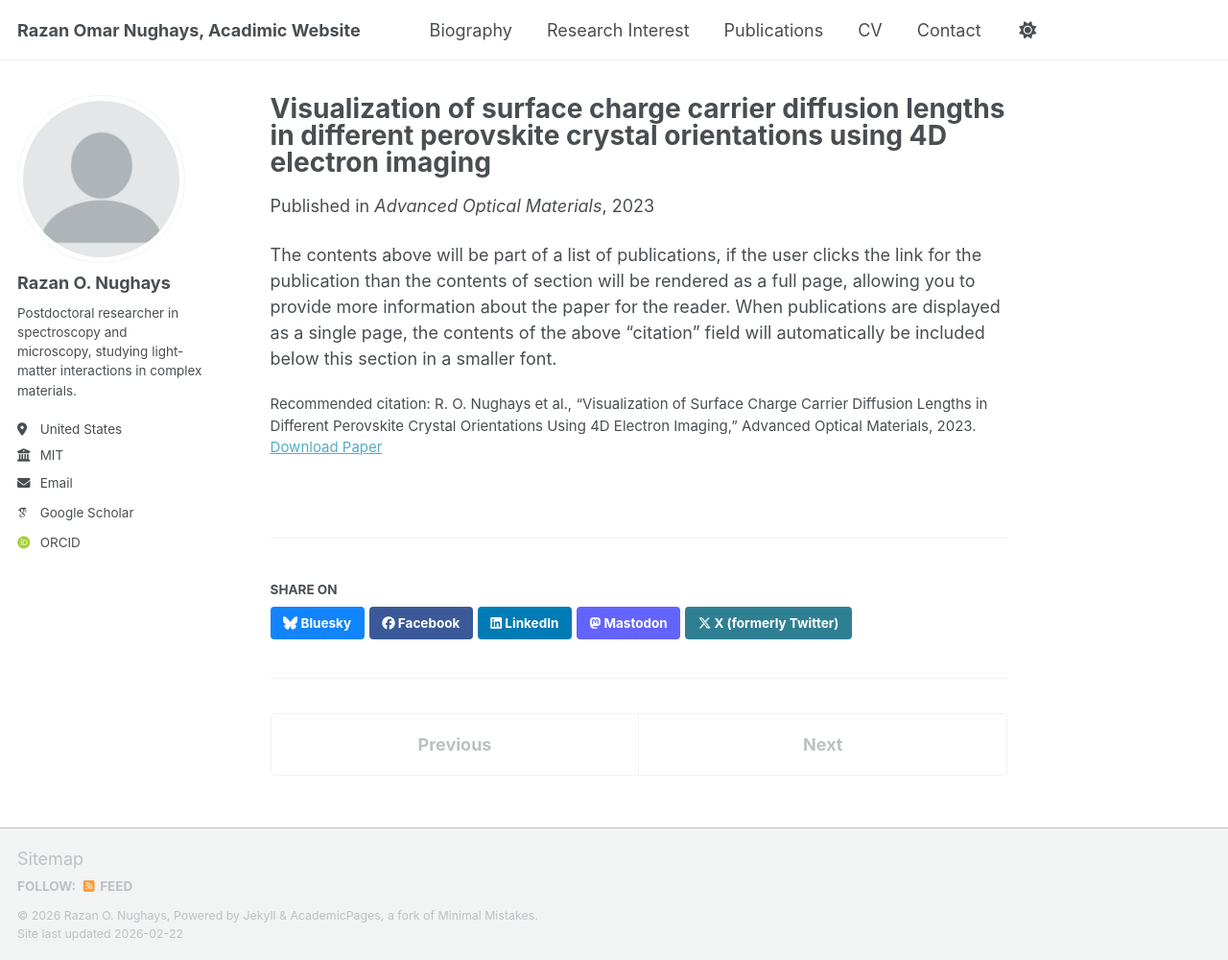
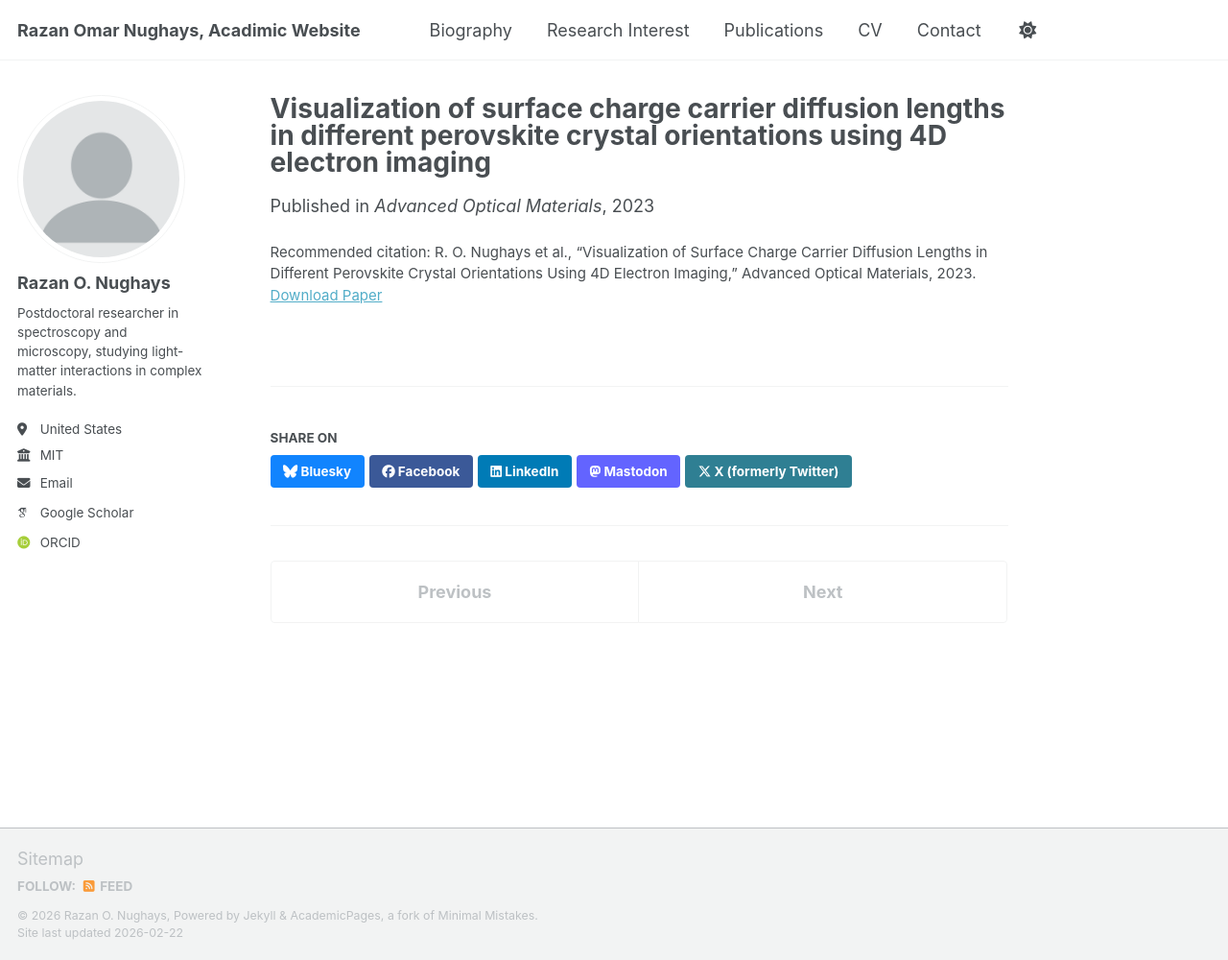
Before and after one commit to RazanNughays/RazanNughays.github.io, a Jekyll site: the page built from _publications/2009-10-01-paper-title-number-1.md, in a window 1280 px wide and 1000 px high. Shown: the whole window at 96% size. Built offline with Jekyll 4.4.1, drawn with Linux system fonts in a browser that asks for light colours; some web fonts are replaced; a script bundle is joined from its source files by our own code; library files that are not in the unit come from our copies.

Commit message:
Update 2009-10-01-paper-title-number-1.md

```diff
--- a/_publications/2009-10-01-paper-title-number-1.md
+++ b/_publications/2009-10-01-paper-title-number-1.md
@@ -1,10 +1,10 @@
 ---
 title: "Visualization of surface charge carrier diffusion lengths in different perovskite crystal orientations using 4D electron imaging"
 collection: publications
+permalink: /publication/4d-electron-imaging-perovskites/
 date: 2023-03-20
 venue: "Advanced Optical Materials"
-permalink: /publication/4d-electron-imaging-perovskites/
 paperurl: "https://doi.org/10.1002/adom.202300190"
 citation: "R. O. Nughays et al., “Visualization of Surface Charge Carrier Diffusion Lengths in Different Perovskite Crystal Orientations Using 4D Electron Imaging,” Advanced Optical Materials, 2023."
+pubtype: "journal"
 ---
-The contents above will be part of a list of publications, if the user clicks the link for the publication than the contents of section will be rendered as a full page, allowing you to provide more information about the paper for the reader. When publications are displayed as a single page, the contents of the above "citation" field will automatically be included below this section in a smaller font.
```
